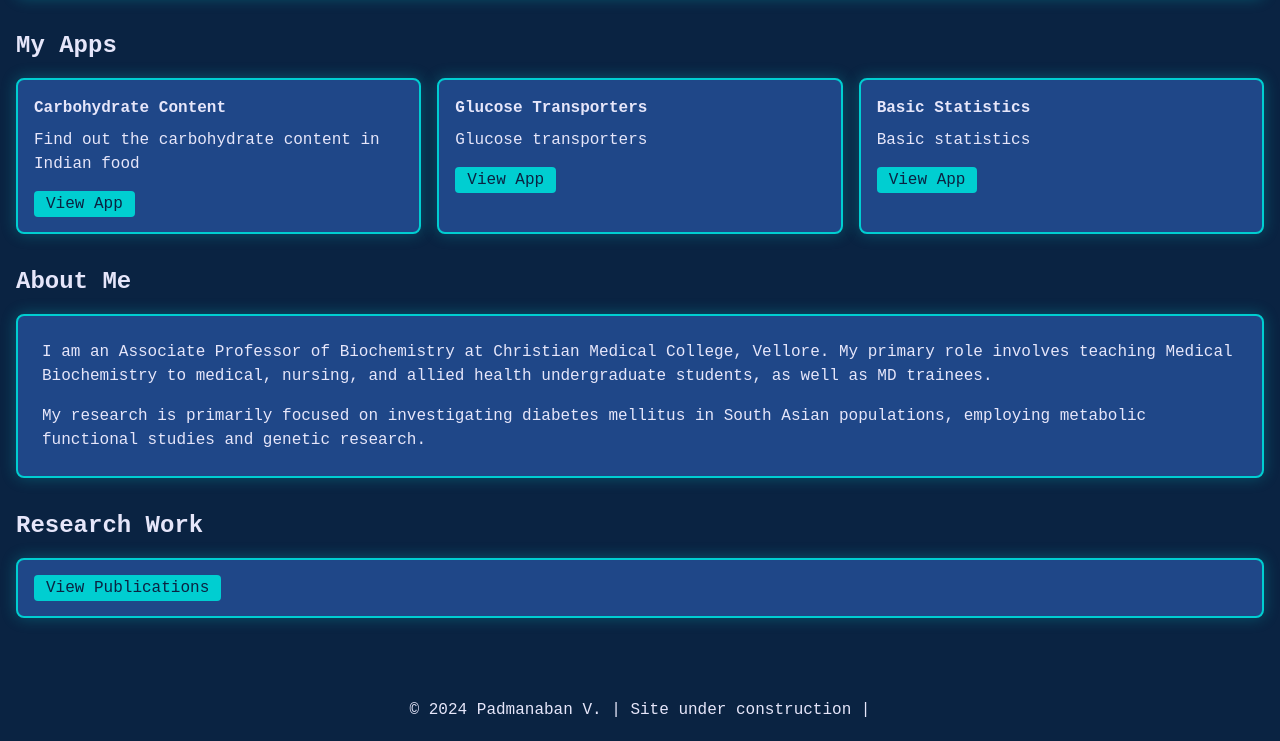
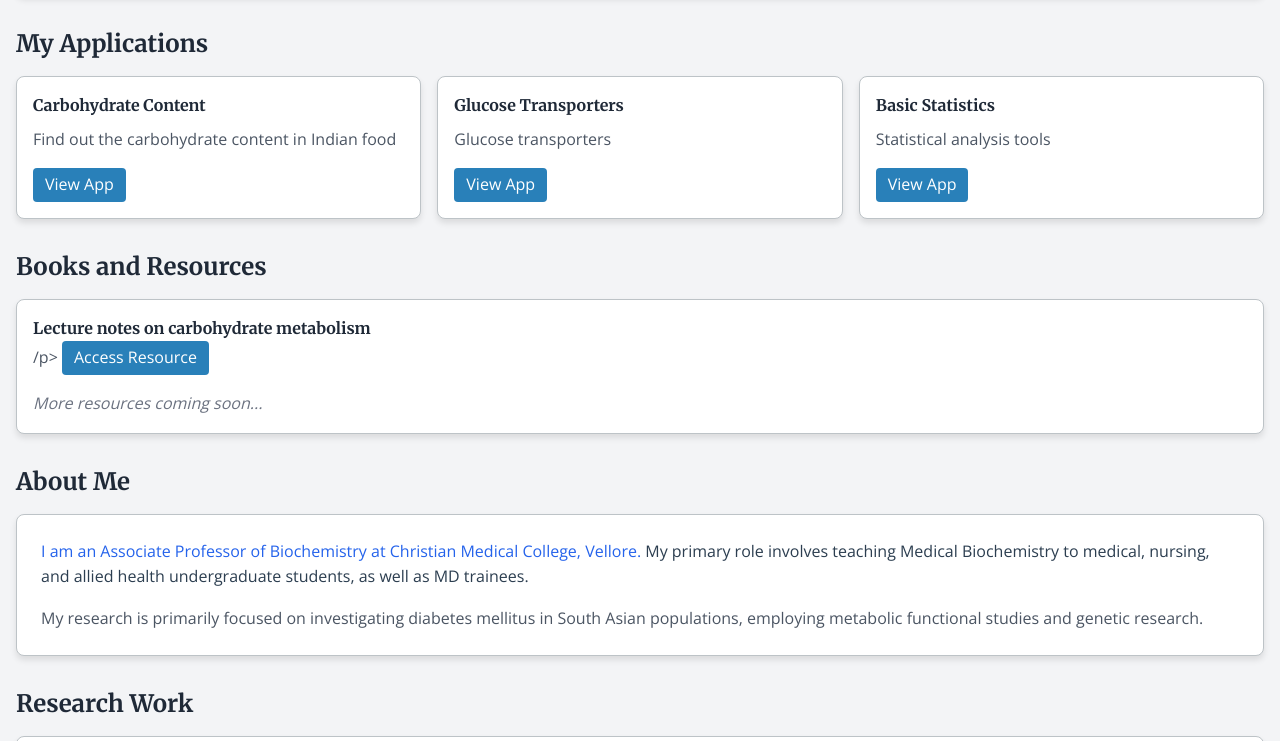
Before and after one commit to Padmanaban55/padmanaban.github.io, a plain HTML site: page index.html in a window 1280 px wide. Shown: the part 202-943 px from the top of the page. Drawn offline with nearby package versions, Linux system fonts and the light colour scheme.

Commit message:
Update index.html

```diff
--- a/index.html
+++ b/index.html
@@ -3,45 +3,58 @@
 <head>
     <meta charset="UTF-8">
     <meta name="viewport" content="width=device-width, initial-scale=1.0">
-    <title>Padmanaban V. | Personal Website</title>
+    <title>Padmanaban V. | Academic Profile</title>
     <link href="https://cdnjs.cloudflare.com/ajax/libs/tailwindcss/2.2.19/tailwind.min.css" rel="stylesheet">
+    <link href="https://fonts.googleapis.com/css2?family=Merriweather:wght@300;400;700&family=Open+Sans:wght@300;400;600&display=swap" rel="stylesheet">
     <style>
         body {
-            background-color: #0A2342; /* Deep space navy blue */
-            color: #E6E6FA; /* Starfleet uniform light lavender */
-            font-family: 'Courier New', monospace;
+            background-color: #F4F6F7; /* Soft off-white */
+            color: #2C3E50; /* Deep slate gray */
+            font-family: 'Open Sans', sans-serif;
+            line-height: 1.6;
         }
-        .card {
-            background-color: #1F4788; /* Federation blue */
-            border: 2px solid #00CED1; /* Teal accent like viewscreen graphics */
-            box-shadow: 0 0 15px rgba(0, 206, 209, 0.3);
+        .academic-card {
+            background-color: #FFFFFF;
+            border: 1px solid #BDC3C7;
+            box-shadow: 0 4px 6px rgba(0, 0, 0, 0.1);
+            transition: all 0.3s ease;
+        }
+        .academic-card:hover {
+            box-shadow: 0 6px 12px rgba(0, 0, 0, 0.15);
+        }
+        h1, h2, h3 {
+            font-family: 'Merriweather', serif;
+            color: #34495E;
         }
         .nav-link {
-            color: #00CED1; /* Teal communication signal color */
+            color: #2980B9;
+            font-weight: 600;
+            text-decoration: none;
+            transition: color 0.3s ease;
+        }
+        .nav-link:hover {
+            color: #3498DB;
+            text-decoration: underline;
+        }
+        .academic-button {
+            background-color: #2980B9;
+            color: #FFFFFF;
             transition: all 0.3s ease;
         }
-        .nav-link:hover {
-            color: #7FFFD4; /* Bright aquamarine on hover */
-            text-shadow: 0 0 10px rgba(127, 255, 212, 0.5);
-        }
-        .starfleet-button {
-            background-color: #00CED1;
-            color: #0A2342;
-            transition: all 0.3s ease;
-        }
-        .starfleet-button:hover {
-            background-color: #7FFFD4;
-            transform: scale(1.05);
+        .academic-button:hover {
+            background-color: #3498DB;
+            transform: translateY(-2px);
         }
     </style>
 </head>
-<body class="min-h-screen flex flex-col">
-    <header class="bg-opacity-50 p-4 shadow-md">
+<body class="min-h-screen flex flex-col bg-gray-100">
+    <header class="bg-white shadow-md p-4">
         <nav class="container mx-auto flex justify-between items-center">
-            <h1 class="text-2xl font-bold text-teal-200">Padmanaban V.</h1>
+            <h1 class="text-2xl font-bold text-gray-800">Padmanaban V.</h1>
             <div class="space-x-4">
                 <a href="#home" class="nav-link">Home</a>
                 <a href="#apps" class="nav-link">Apps</a>
+                <a href="#books" class="nav-link">Books</a>
                 <a href="#about" class="nav-link">About</a>
                 <a href="#research" class="nav-link">Research</a>
             </div>
@@ -50,69 +63,85 @@
 
     <main class="container mx-auto px-4 py-8 flex-grow">
         <section id="home" class="mb-8">
-            <div class="card p-6 rounded-lg shadow-lg">
-                <h2 class="text-3xl font-bold mb-4">Welcome!</h2>
+            <div class="academic-card p-6 rounded-lg">
+                <h2 class="text-3xl font-bold mb-4 text-gray-800">Welcome</h2>
+                <p class="text-gray-600"></p>
             </div>
         </section>
 
         <section id="apps" class="mb-8">
-            <h2 class="text-2xl font-bold mb-4 text-teal-200">My Apps</h2>
+            <h2 class="text-2xl font-bold mb-4 text-gray-800">My Applications</h2>
             <div class="grid md:grid-cols-3 gap-4">
-                <div class="card p-4 rounded-lg">
-                    <h3 class="font-bold mb-2">Carbohydrate Content</h3>
-                    <p class="mb-4">Find out the carbohydrate content in Indian food</p>
+                <div class="academic-card p-4 rounded-lg">
+                    <h3 class="font-bold mb-2 text-gray-800">Carbohydrate Content</h3>
+                    <p class="mb-4 text-gray-600">Find out the carbohydrate content in Indian food</p>
                     <a href="https://padmanaban55.github.io/CarbohydrateContent/"
-                       class="starfleet-button px-3 py-1 rounded">
+                       class="academic-button px-3 py-1 rounded inline-block">
                         View App
                     </a>
                 </div>
-                <div class="card p-4 rounded-lg">
-                    <h3 class="font-bold mb-2">Glucose Transporters</h3>
-                    <p class="mb-4">Glucose transporters</p>
+                <div class="academic-card p-4 rounded-lg">
+                    <h3 class="font-bold mb-2 text-gray-800">Glucose Transporters</h3>
+                    <p class="mb-4 text-gray-600">Glucose transporters</p>
                     <a href="https://padmanaban55.github.io/GLUT_Transporters/"
-                       class="starfleet-button px-3 py-1 rounded">
+                       class="academic-button px-3 py-1 rounded inline-block">
                         View App
                     </a>
                 </div>
-                <div class="card p-4 rounded-lg">
-                    <h3 class="font-bold mb-2">Basic Statistics</h3>
-                    <p class="mb-4">Basic statistics</p>
+                <div class="academic-card p-4 rounded-lg">
+                    <h3 class="font-bold mb-2 text-gray-800">Basic Statistics</h3>
+                    <p class="mb-4 text-gray-600">Statistical analysis tools</p>
                     <a href="https://padmanaban-v.shinyapps.io/ShinyStat/"
-                       class="starfleet-button px-3 py-1 rounded">
+                       class="academic-button px-3 py-1 rounded inline-block">
                         View App
                     </a>
                 </div>
             </div>
         </section>
 
+        <section id="books" class="mb-8">
+            <h2 class="text-2xl font-bold mb-4 text-gray-800">Books and Resources</h2>
+            <div class="academic-card p-4 rounded-lg">
+                <div class="mb-4">
+                    <h3 class="font-bold text-gray-800">Lecture notes on carbohydrate metabolism</h3>
+                    <p class="text-gray-600 mb-2">/p>
+                    <a href="https://padmanaban55.github.io/carbohydrate_book/"
+                       class="academic-button px-3 py-1 rounded inline-block">
+                        Access Resource
+                    </a>
+                </div>
+                <p class="text-gray-500 italic">More resources coming soon...</p>
+            </div>
+        </section>
+
         <section id="about" class="mb-8">
-            <h2 class="text-2xl font-bold mb-4 text-teal-200">About Me</h2>
-            <div class="card p-6 rounded-lg shadow-lg">
+            <h2 class="text-2xl font-bold mb-4 text-gray-800">About Me</h2>
+            <div class="academic-card p-6 rounded-lg">
                 <p class="mb-4">
-                    <a href="https://www.biochemistrycmcvellore.in/staff/padmanaban-v" class="text-teal-200 hover:underline">
+                    <a href="https://www.biochemistrycmcvellore.in/staff/padmanaban-v" class="text-blue-600 hover:underline">
                         I am an Associate Professor of Biochemistry at Christian Medical College, Vellore.
                     </a> My primary role involves teaching Medical Biochemistry to medical, nursing, and allied health undergraduate students, as well as MD trainees.
                 </p>
-                <p>
+                <p class="text-gray-600">
                     My research is primarily focused on investigating diabetes mellitus in South Asian populations, employing metabolic functional studies and genetic research.
                 </p>
             </div>
         </section>
 
         <section id="research" class="mb-8">
-            <h2 class="text-2xl font-bold mb-4 text-teal-200">Research Work</h2>
-            <div class="card p-4 rounded-lg">
+            <h2 class="text-2xl font-bold mb-4 text-gray-800">Research Work</h2>
+            <div class="academic-card p-4 rounded-lg">
                 <a href="https://scholar.google.com/citations?user=2o2f7RsAAAAJ&hl=en"
-                   class="starfleet-button px-3 py-1 rounded">
+                   class="academic-button px-3 py-1 rounded inline-block">
                     View Publications
                 </a>
             </div>
         </section>
     </main>
 
-    <footer class="bg-opacity-50 p-4 text-center">
-        <p class="text-teal-300">
-            © 2024 Padmanaban V. | Site under construction |
+    <footer class="bg-white p-4 text-center shadow-md">
+        <p class="text-gray-600">
+            © 2024 Padmanaban V. | Academic Portfolio
         </p>
     </footer>
 </body>
```
